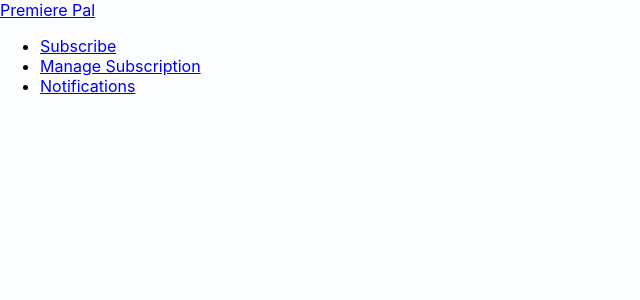
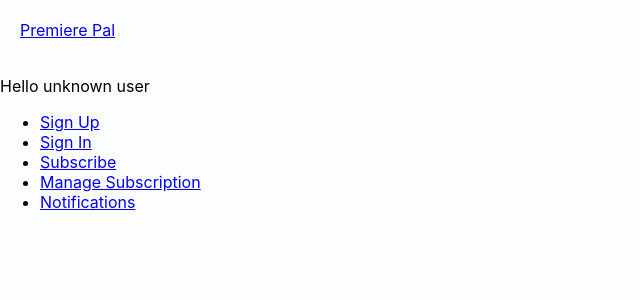
Before and after one commit to sammydigits/premierepal, a Next.js app: page / in a window 1280 px wide. Shown: the top 300 px of the page, without its empty margins (0-640 px from the left). Built offline with nearby package versions, Linux system fonts and the light colour scheme; no server answers.

Commit message:
add clerk authentication

```diff
--- a/app/layout.tsx
+++ b/app/layout.tsx
@@ -1,3 +1,5 @@
+import { ClerkProvider, UserButton } from "@clerk/nextjs";
+
 import { Analytics } from "@vercel/analytics/react";
 
 import type { Metadata } from "next";
@@ -30,19 +32,28 @@ export const metadata: Metadata = {
 
 export default function RootLayout({ children }: LayoutProps) {
   return (
+    <ClerkProvider>
       <html lang="en">
         <head>
           <link rel="manifest" href="/manifest.json" />
           <title>Premiere Pal</title>
         </head>
         <body>
-        <header>
+          <header
+            style={{
+              display: "flex",
+              justifyContent: "space-between",
+              padding: "20px",
+            }}
+          >
             <Link href="/">Premiere Pal</Link>
+            <UserButton afterSignOutUrl="/" />
           </header>
 
           <main>{children}</main>
           <Analytics />
         </body>
       </html>
+    </ClerkProvider>
   );
 }
--- a/app/page.tsx
+++ b/app/page.tsx
@@ -1,8 +1,18 @@
 import Link from "next/link";
+import { currentUser } from "@clerk/nextjs";
 
-export default function IndexPage(): JSX.Element {
+export default async function IndexPage(): Promise<JSX.Element> {
+  const user = await currentUser();
   return (
+    <>
+      <p>Hello {user ? user?.firstName : "unknown user"}</p>
       <ul>
+        <li>
+          <Link href="/sign-up">Sign Up</Link>
+        </li>
+        <li>
+          <Link href="/sign-in">Sign In</Link>
+        </li>
         <li>
           <Link href="/checkout">Subscribe</Link>
         </li>
@@ -15,5 +25,6 @@ export default function IndexPage(): JSX.Element {
           <Link href="/notifications">Notifications</Link>
         </li>
       </ul>
+    </>
   );
 }
--- /dev/null
+++ b/app/sign-in/[[...sign-in]]/page.tsx
@@ -0,0 +1,5 @@
+import { SignIn } from "@clerk/nextjs";
+
+export default function Page() {
+  return <SignIn />;
+}
--- /dev/null
+++ b/app/sign-up/[[...sign-up]]/page.tsx
@@ -0,0 +1,5 @@
+import { SignUp } from "@clerk/nextjs";
+
+export default function Page() {
+  return <SignUp />;
+}
--- a/package.json
+++ b/package.json
@@ -6,6 +6,7 @@
     "start": "next start"
   },
   "dependencies": {
+    "@clerk/nextjs": "^4.23.2",
     "@stripe/react-stripe-js": "2.1.1",
     "@stripe/stripe-js": "1.54.1",
     "@vercel/analytics": "^1.0.1",
```
Also changed, not shown: middleware.ts (added, +10 -0 lines), 1 other file (tests, documents, lock files or other folders). Lines whose indentation alone changed are shown as unchanged.
